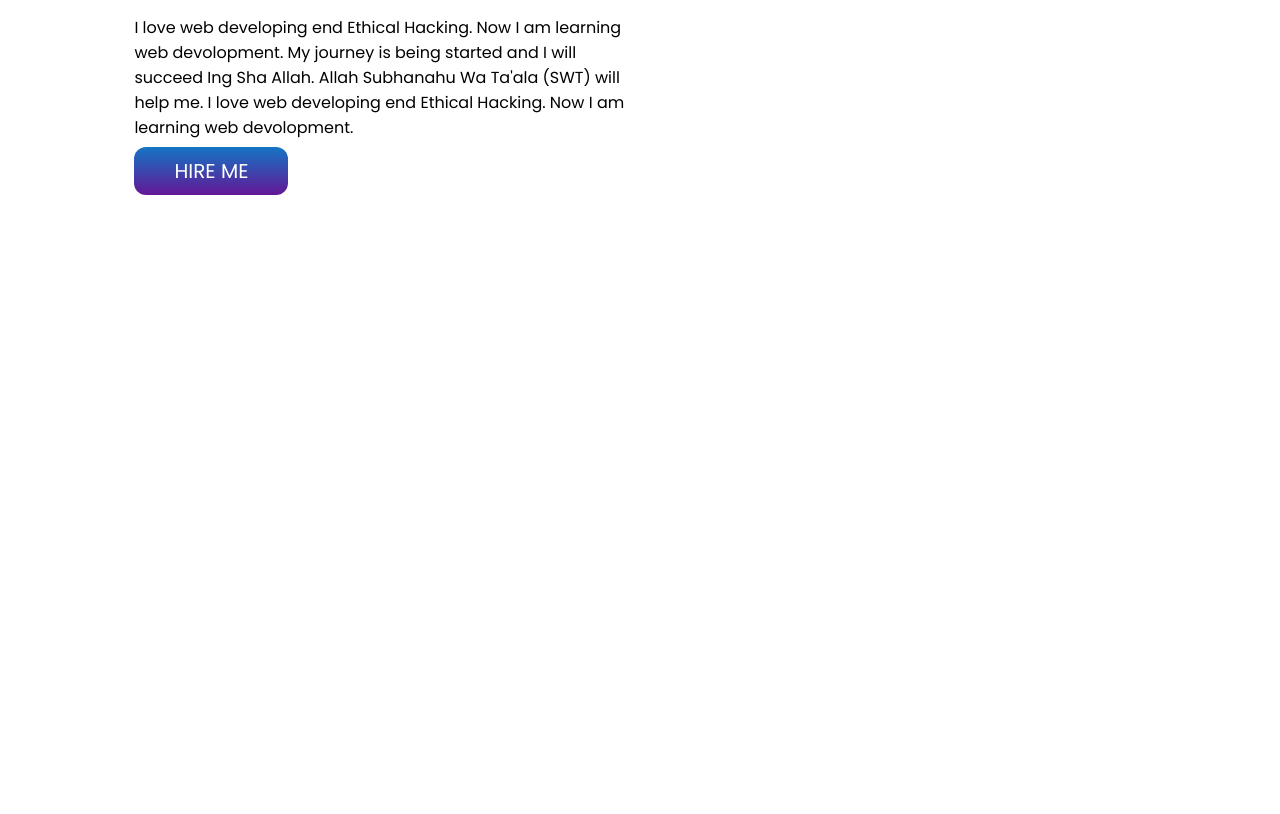
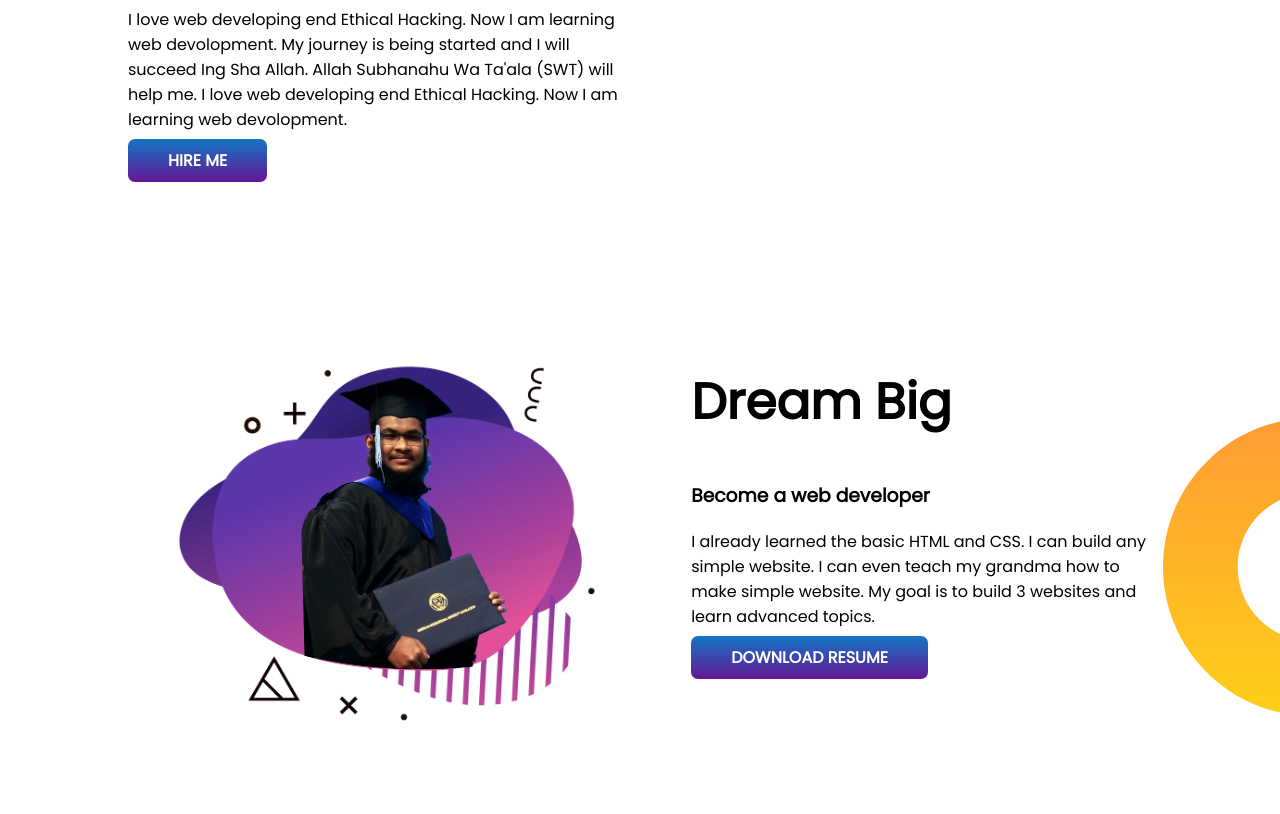
Before and after one commit to ssabunayeem/my-old-portfolio, a plain HTML site: page index.html in a window 1280 px wide. Shown: the part 390-1204 px from the top of the page. Before the commit the page ends 800 px from the top, so only its background shows below. Drawn offline with Linux system fonts and the light colour scheme.

Commit message:
dream section added

```diff
--- a/index.html
+++ b/index.html
@@ -14,7 +14,7 @@
 
 <body>
 
-    <section>
+    <section class="top-banner">
         <div class="half-width">
             <h1>Welcome To</h1>
             <h1> <span class="orange-color">S.S. Abu Nayeem</span> world!</h1>
@@ -36,6 +36,25 @@
     </section>
 
 
+    <section class="dream-big">
+
+        <div class="half-width">
+            <img src="images/Nayeem.png" alt="">
+        </div>
+
+        <div class="half-width">
+            <h1>Dream Big</h1>
+            <h3>Become a web developer</h3>
+
+            <p >I already learned the basic HTML and CSS. I can build any simple website. I can even teach my grandma how
+                to make simple website. My goal is to build 3 websites and learn advanced topics.</p>
+
+            <a class="link-button" target="_blank" href="">DOWNLOAD RESUME</a>
+        </div>
+
+    </section>
+
+
 
 </body>
 
--- a/style.css
+++ b/style.css
@@ -1,5 +1,6 @@
 body {
     font-family: 'Poppins', sans-serif;
+    margin: 0;
 }
 
 h1 {
@@ -23,15 +24,31 @@ h1 {
     text-decoration: none;
     background-image: linear-gradient(rgb(20, 117, 196), rgb(99, 23, 150));
     color: white;
-    font-size: 20px;
     padding: 10px 40px;
-    border-radius: 12px;
-
-
+    border-radius: 7px;
+    font-weight: 700;
 }
 
 section {
 
     display: flex;
+    margin-bottom: 150px;
+}
+
+.top-banner {
+    background-image: url(images/top-banner.png);
+    background-repeat: no-repeat;
+}
+
+.dream-big {
+    background-image: url(images/dream-bg.png);
+    background-repeat: no-repeat;
+    background-position: right;
+    padding-right: 10%;
 
 }
+
+.dream-big img {
+    width: 120%;
+    margin-right: 150px;
+}
```
